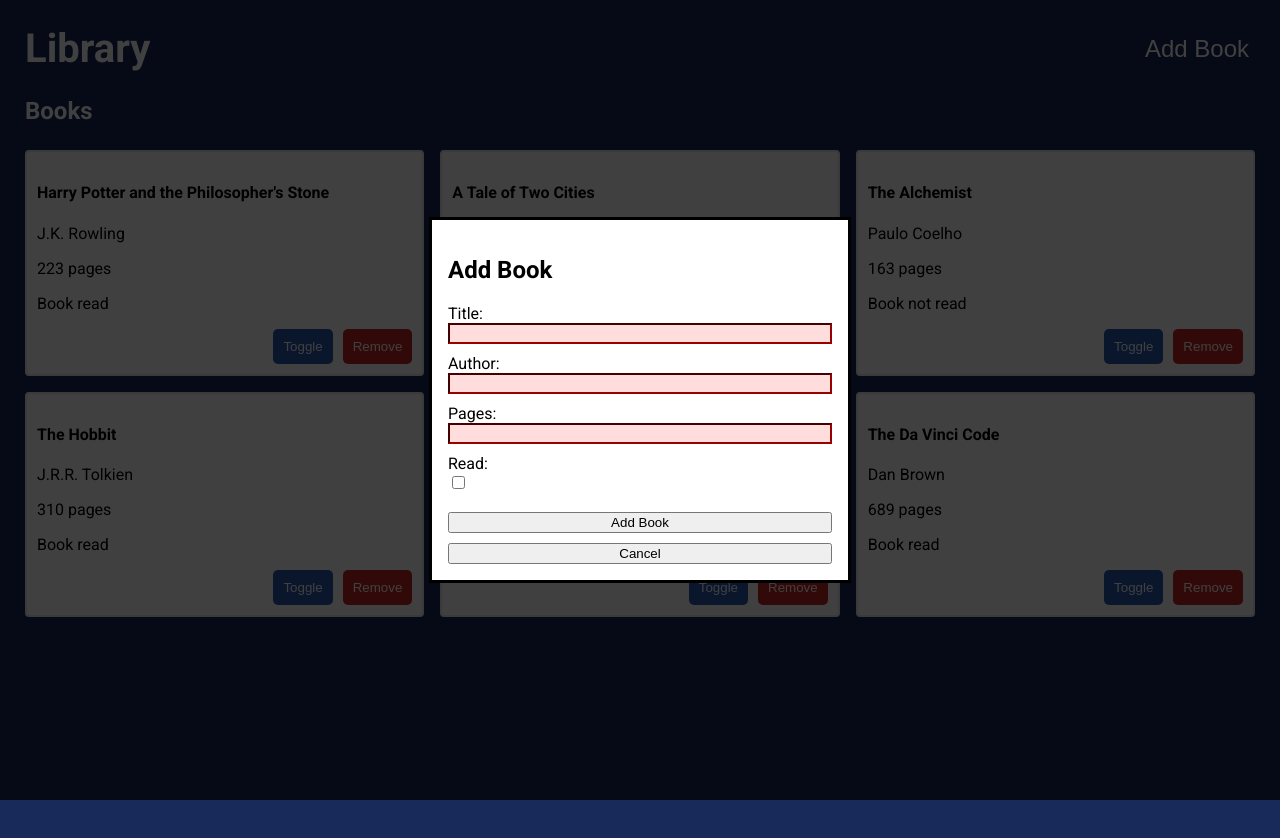
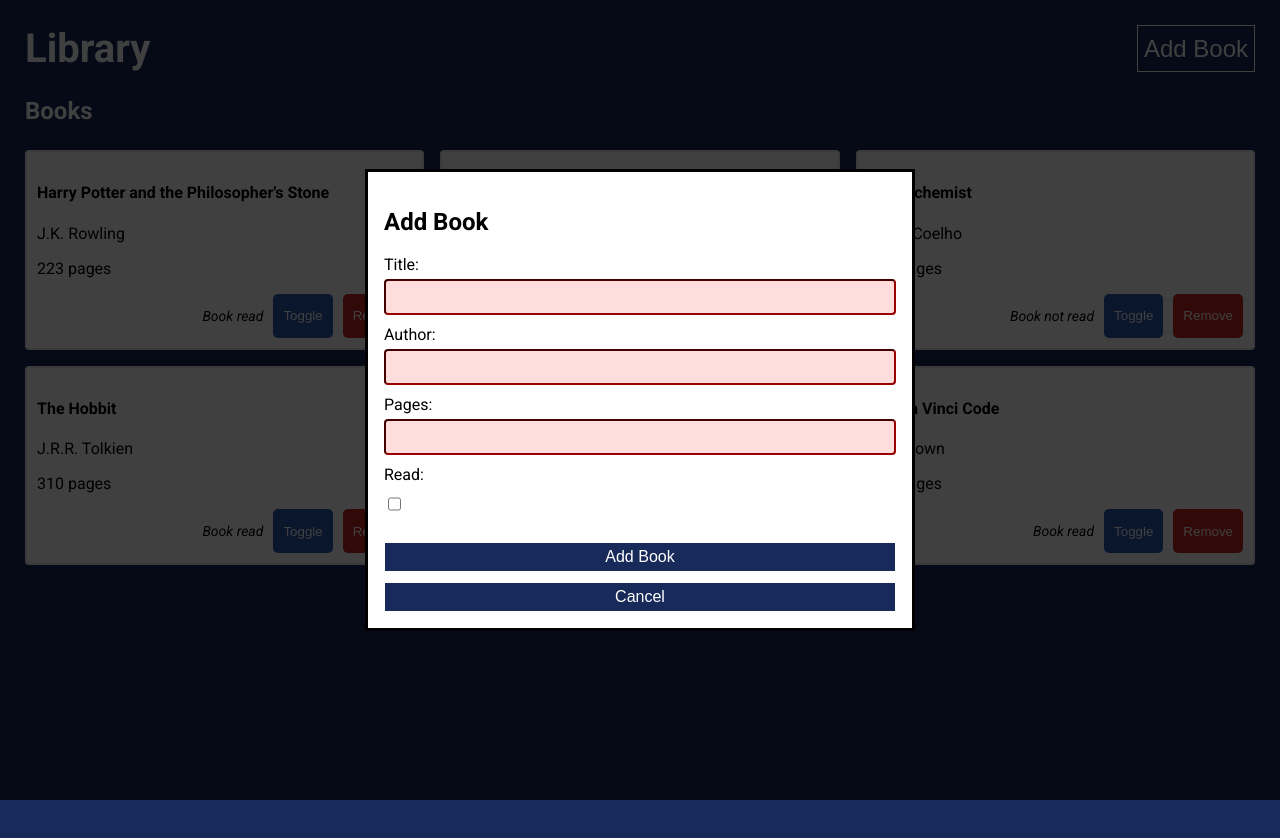
Before and after one commit to JAlblas/odin-library, a plain HTML site: page index.html in a window 1280 px wide. Both pictures are taken after a click on the button "Add Book". Drawn offline with Linux system fonts and the light colour scheme.

Commit message:
large number of small design fixes

```diff
--- a/css/style.css
+++ b/css/style.css
@@ -13,7 +13,7 @@ body {
   height: 100%;
 }
 
-.container {
+#container {
   background-color: var(--primary-bg-color);
   height: 100%;
   margin: 0 auto;
@@ -22,33 +22,33 @@ body {
   font-family: "Roboto", sans-serif;
 }
 
-nav {
+header {
   display: flex;
   justify-content: space-between;
 }
 
-nav h1 {
+header h1 {
   font-size: 2.5rem;
   margin: 0;
 }
 
-nav button {
+header button {
   background: none;
-  border: none;
+  border: 1px solid #fff;
   color: #fff;
   font-size: 1.5rem;
   cursor: pointer;
 }
 
-.main {
+#main {
   background-color: var(--primary-bg-color);
 }
 
-.main h2 {
+#main h2 {
   margin: 25px 0px;
 }
 
-.books {
+#books {
   color: #fff;
   display: grid;
   align-items: center;
@@ -56,7 +56,7 @@ nav button {
   grid-gap: 1rem;
 }
 
-.books > .book {
+#books > .book {
   background-color: #fff;
   padding: 10px;
   border: 2px solid #e7e7e7;
@@ -68,6 +68,8 @@ nav button {
   display: flex;
   justify-content: right;
   gap: 10px;
+  font-size: 14px;
+  font-style: italic;
 }
 
 .remove,
@@ -87,7 +89,7 @@ nav button {
 }
 
 dialog {
-  width: 30vw;
+  width: 40vw;
 }
 
 ::backdrop {
@@ -101,10 +103,26 @@ dialog {
   flex: 1;
 }
 
+.field > input {
+  margin-top: 5px;
+  border-radius: 4px;
+  height: 30px;
+  font-size: 1.4em;
+}
+
 form {
   display: flex;
   flex-direction: column;
   gap: 10px;
+}
+
+form button {
+  background: var(--primary-bg-color);
+  border: 1px solid #fff;
+  color: #fff;
+  height: 30px;
+  font-size: 1rem;
+  cursor: pointer;
 }
 
 input[type="checkbox"] {
@@ -117,7 +135,7 @@ input:invalid {
   background-color: #fdd;
 }
 
-input:focus:invalid {
+input:focus {
   outline: none;
 }
 
@@ -125,12 +143,10 @@ input:focus:invalid {
 .error {
   width: 100%;
   padding: 0;
-
   font-size: 80%;
   color: white;
   background-color: #900;
   border-radius: 0 0 5px 5px;
-
   box-sizing: border-box;
 }
 
--- a/index.html
+++ b/index.html
@@ -17,14 +17,14 @@
   </head>
 
   <body>
-    <div class="container">
-      <nav>
+    <div id="container">
+      <header>
         <h1>Library</h1>
         <button onclick="showModal()">Add Book</button>
-      </nav>
-      <div class="main">
+      </header>
+      <div id="main">
         <h2>Books</h2>
-        <div class="books">
+        <div id="books">
           <p>No books to show</p>
         </div>
       </div>
@@ -54,12 +54,12 @@
 
           <div class="field">
             <label for="read">Read:</label>
-            <input type="checkbox" name="read" id="readInput" required />
+            <input type="checkbox" name="read" id="readInput" />
           </div>
 
           <span class="error" aria-live="polite"></span>
 
-          <input id="createBook" type="submit" value="Add Book" />
+          <button id="createBook" type="submit">Add Book</button>
           <button id="removeModal">Cancel</button>
         </form>
       </dialog>
--- a/js/script.js
+++ b/js/script.js
@@ -57,7 +57,7 @@ function toggleBookRead(event) {
 }
 
 function loadContent() {
-  const booksDiv = document.querySelector(".books");
+  const booksDiv = document.querySelector("#books");
   booksDiv.innerHTML = "";
   myLibrary.forEach((book, index) => {
     const bookDiv = document.createElement("div");
@@ -77,13 +77,13 @@ function loadContent() {
     bookPages.innerText = `${book.pages} pages`;
     bookDiv.appendChild(bookPages);
 
+    const buttonDiv = document.createElement("div");
+    buttonDiv.classList.add("button-div");
+
     const bookRead = document.createElement("p");
     bookRead.classList.add("read");
     bookRead.innerText = book.read ? "Book read" : "Book not read";
-    bookDiv.appendChild(bookRead);
-
-    const buttonDiv = document.createElement("div");
-    buttonDiv.classList.add("button-div");
+    buttonDiv.appendChild(bookRead);
 
     const toggleButton = document.createElement("button");
     toggleButton.classList.add("toggle");
```
